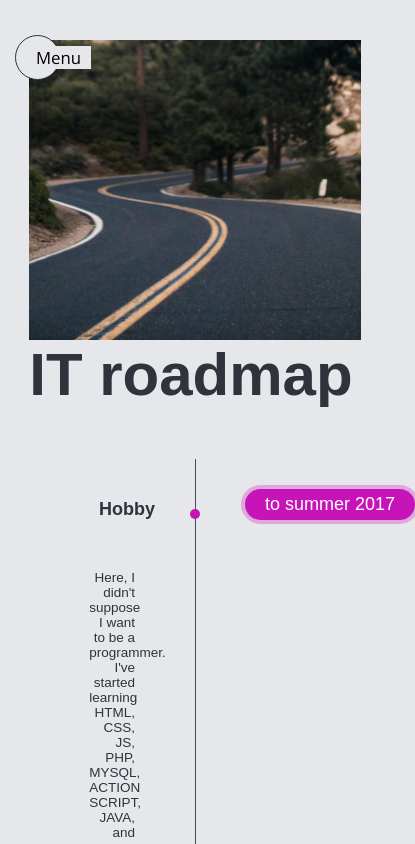
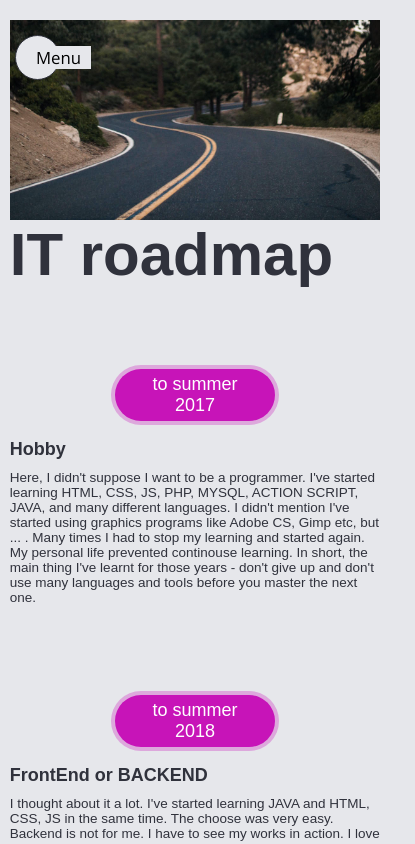
Before and after one commit to KrzysztofGrudzien/krzysztofgrudzien, a React (Create React App) app: page /roadmap in a window 390 px wide. Shown: the top 844 px of the page, 415 px wide, since content can reach past the window. Built offline with nearby package versions, Linux system fonts and the light colour scheme; a web font is replaced by a local one.

Commit message:
feat(scss): add RWD styles for itroadmap page

```diff
--- a/src/Sass/Components/ITRoadMap.module.scss
+++ b/src/Sass/Components/ITRoadMap.module.scss
@@ -8,6 +8,10 @@
     font-size: 1.5rem;
     margin: 40px auto;
     width: 85%;
+    @media (min-width: 200px) and (max-width: 600px){
+        width: 95%;
+        margin-top: 20px;
+    }
 }
 
 .roadmap {
@@ -32,6 +36,9 @@
         height: 300px;
         width: 100%;
         z-index: 0;
+        @media (min-width: 200px) and (max-width: 1024px){
+            height: 200px;
+        }
     }
 }
 
@@ -48,6 +55,9 @@
         left: 50%;
         position: absolute;
         width: 0.5px;
+        @media (min-width: 200px) and (max-width: 600px){
+            display: none;
+        }
     }
 
     &__item {
@@ -55,12 +65,27 @@
         position: relative;
         padding: 20px 40px;
         width: 50%;
+        @media (min-width: 200px) and (max-width: 600px){
+            width: 100%;
+            padding: 60px 0;
+        }
+    }
+
+    &__item:first-child {
+        @media (min-width: 200px) and (max-width: 600px){
+            padding-top: 60px;
+        }
     }
 
     &__item:nth-child(odd) {
         clear: both;
         float: left;
         text-align: right;
+        @media (min-width: 200px) and (max-width: 600px){
+            clear: none;
+            width: 100%;
+            text-align: left;
+        }
     }
 
     &__item:nth-child(odd) .time{
@@ -71,12 +96,20 @@
         padding: 5px 20px;
         top: 10px;
         right: -220px;
+        @media (min-width: 200px) and (max-width: 600px){
+            left: 50%;
+            transform: translateX(-50%);
+            width: 160px;
+        }
 
         &__title {
             color: $white;
             font-size: 1.5rem;
             font-weight: 300;
             font-family: 'rift', sans-serif;
+            @media (min-width: 200px) and (max-width: 600px){
+                text-align: center;
+            }
         }
     }
 
@@ -88,12 +121,20 @@
         position: absolute;
         padding: 5px 20px;
         top: 10px;
+        @media (min-width: 200px) and (max-width: 600px){
+            left: 50%;
+            transform: translateX(-50%);
+            width: 160px;
+        }
 
         &__title {
             color: $white;
             font-size: 1.5rem;
             font-weight: 300;
             font-family: 'rift', sans-serif;
+            @media (min-width: 200px) and (max-width: 600px){
+                text-align: center;
+            }
         }
     }
 
@@ -107,6 +148,9 @@
         top: 30px;
         transition: background-color, box-shadow 1s ease;
         width: 10px;
+        @media (min-width: 200px) and (max-width: 600px){
+            display: none;
+        }
     }
 
     &__item:nth-child(odd):hover::before {
@@ -124,6 +168,9 @@
         top: 30px;
         transition: background-color, box-shadow 1s ease;
         width: 10px;
+        @media (min-width: 200px) and (max-width: 600px){
+            display: none;
+        }
     }
 
     &__item:nth-child(even):hover::before {
@@ -148,11 +195,19 @@
         font-size: 1.5rem;
         font-family: 'rift', sans-serif;
         margin-bottom: 30px;
+        @media (min-width: 200px) and (max-width: 600px){
+            margin-bottom: 10px;
+            padding-top: 20px;
+            text-align: left;
+        }
     }
 
     &__description {
         font-size: 1.125rem;
         padding: 20px;
+        @media (min-width: 200px) and (max-width: 600px){
+            padding: 0;
+        }
         transition: background-color .5s ease-in-out;
     }
 
```
